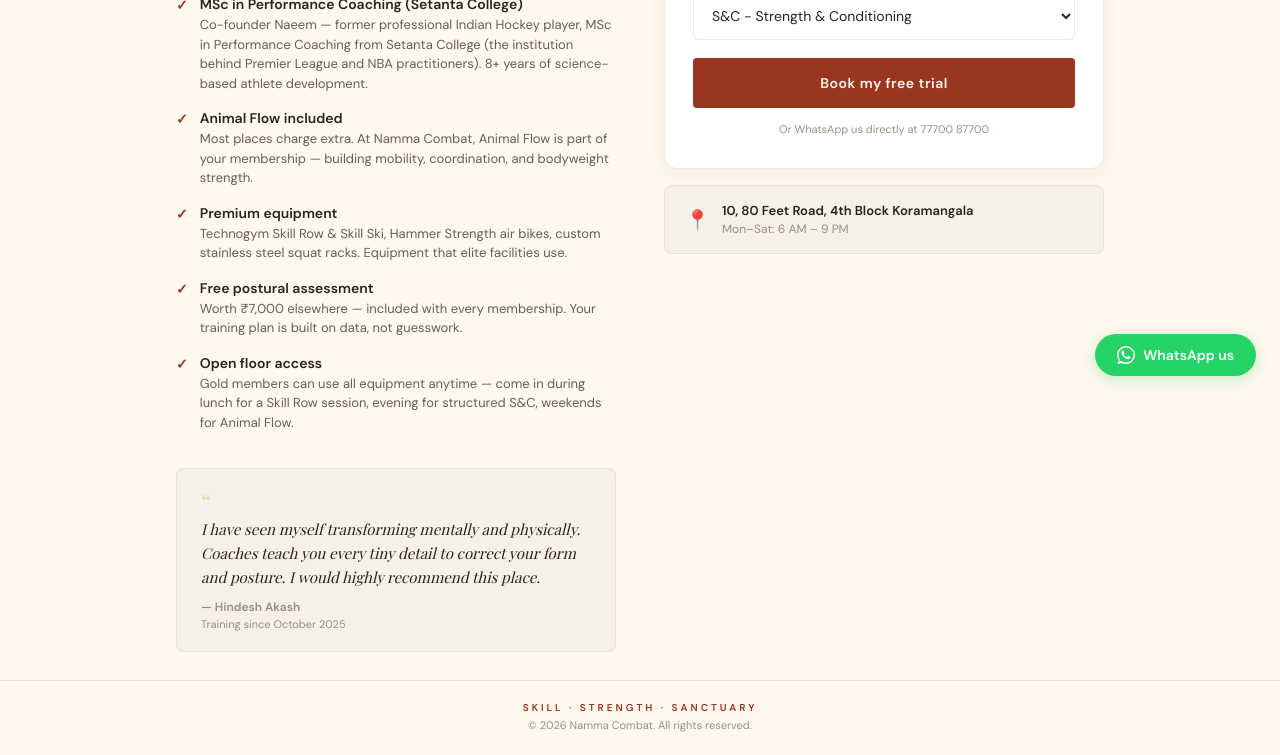
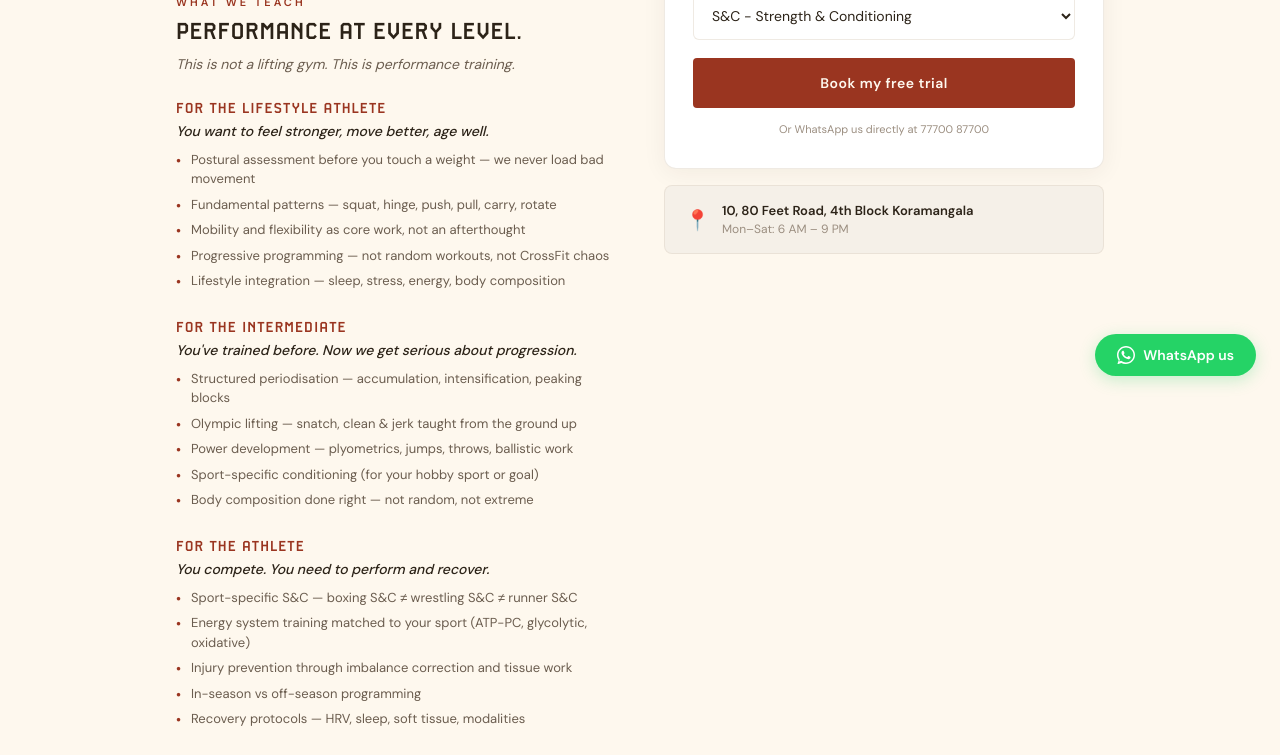
Before and after one commit to vikramravella/namma-combat-site, a Next.js app: page /strength in a window 1280 px wide. Shown: the part 400-1155 px from the top of the page. Built offline with nearby package versions, Linux system fonts and the light colour scheme; a web font is replaced by a local one.

Commit message:
S&C landing: 3-level curriculum (Lifestyle/Intermediate/Athlete) + Animal Flow L1-L3 progression + Coach Naeem/Spoorthi/Manoj attribution + performance-not-lifting-gym framing

```diff
--- a/src/app/strength/page.js
+++ b/src/app/strength/page.js
@@ -32,12 +32,40 @@ function InlineForm() {
 export default function StrengthLanding() {
   const [v, setV] = useState(false);
   useEffect(() => { setV(true); }, []);
-  const points = [
-    ['MSc in Performance Coaching (Setanta College)', "Co-founder Naeem — former professional Indian Hockey player, MSc in Performance Coaching from Setanta College (the institution behind Premier League and NBA practitioners). 8+ years of science-based athlete development."],
-    ['Animal Flow included', "Most places charge extra. At Namma Combat, Animal Flow is part of your membership — building mobility, coordination, and bodyweight strength."],
-    ['Premium equipment', "Technogym Skill Row & Skill Ski, Hammer Strength air bikes, custom stainless steel squat racks. Equipment that elite facilities use."],
-    ['Free postural assessment', "Worth ₹7,000 elsewhere — included with every membership. Your training plan is built on data, not guesswork."],
-    ['Open floor access', "Gold members can use all equipment anytime — come in during lunch for a Skill Row session, evening for structured S&C, weekends for Animal Flow."],
+  const levels = [
+    {
+      label: 'For the Lifestyle Athlete',
+      intro: 'You want to feel stronger, move better, age well.',
+      items: [
+        'Postural assessment before you touch a weight — we never load bad movement',
+        'Fundamental patterns — squat, hinge, push, pull, carry, rotate',
+        'Mobility and flexibility as core work, not an afterthought',
+        'Progressive programming — not random workouts, not CrossFit chaos',
+        'Lifestyle integration — sleep, stress, energy, body composition',
+      ],
+    },
+    {
+      label: 'For the Intermediate',
+      intro: "You've trained before. Now we get serious about progression.",
+      items: [
+        'Structured periodisation — accumulation, intensification, peaking blocks',
+        'Olympic lifting — snatch, clean & jerk taught from the ground up',
+        'Power development — plyometrics, jumps, throws, ballistic work',
+        'Sport-specific conditioning (for your hobby sport or goal)',
+        'Body composition done right — not random, not extreme',
+      ],
+    },
+    {
+      label: 'For the Athlete',
+      intro: 'You compete. You need to perform and recover.',
+      items: [
+        'Sport-specific S&C — boxing S&C ≠ wrestling S&C ≠ runner S&C',
+        'Energy system training matched to your sport (ATP-PC, glycolytic, oxidative)',
+        'Injury prevention through imbalance correction and tissue work',
+        'In-season vs off-season programming',
+        'Recovery protocols — HRV, sleep, soft tissue, modalities',
+      ],
+    },
   ];
   return (
     <><style jsx global>{`@import url('https://fonts.googleapis.com/css2?family=Archivo+Black&family=DM+Sans:wght@400;500;600;700&family=Playfair+Display:ital@0;1&display=swap');@font-face{font-family:'Materia Pro';src:url('/fonts/MateriaPro-Bold.otf') format('opentype');font-weight:700;font-style:normal;font-display:swap;}*,*::before,*::after{box-sizing:border-box;margin:0;padding:0;}html{scroll-behavior:smooth;}body{background:${T.cream};color:${T.text};-webkit-font-smoothing:antialiased;}`}</style>
@@ -49,8 +77,30 @@ export default function StrengthLanding() {
             <p style={{ fontFamily: T.fontBody, fontSize: 11, letterSpacing: 3, color: T.rust, textTransform: 'uppercase', fontWeight: 600, margin: '0 0 12px' }}>Strength &amp; conditioning in Bangalore</p>
             <h1 style={{ fontFamily: T.fontDisplay, fontSize: 'clamp(28px, 5vw, 42px)', fontWeight: 900, color: T.text, lineHeight: 1.1, textTransform: 'uppercase', letterSpacing: 1, margin: '0 0 20px' }}>Strength that<br/>serves a purpose.</h1>
             <p style={{ fontFamily: T.fontBody, fontSize: 16, color: T.textLight, lineHeight: 1.7, margin: '0 0 32px', maxWidth: 480 }}>Not a regular fitness centre. A structured S&amp;C program designed by a performance coach with an MSc from Setanta College — the institution behind Premier League and NBA practitioners. Animal Flow, HIIT, Olympic Lifting, and premium equipment.</p>
-            <div style={{ display: 'flex', flexDirection: 'column', gap: 16, marginBottom: 36 }}>
-              {points.map(([title, desc], i) => (<div key={i} style={{ display: 'flex', gap: 12, alignItems: 'flex-start', opacity: v?1:0, transform: v?'translateY(0)':'translateY(10px)', transition: `all 0.5s ease ${0.2+i*0.1}s` }}><span style={{ fontFamily: T.fontBody, fontSize: 14, color: T.rust, fontWeight: 700, marginTop: 1, flexShrink: 0 }}>✓</span><div><p style={{ fontFamily: T.fontBody, fontSize: 14, fontWeight: 600, color: T.text, margin: '0 0 2px' }}>{title}</p><p style={{ fontFamily: T.fontBody, fontSize: 13, color: T.textLight, lineHeight: 1.5, margin: 0 }}>{desc}</p></div></div>))}
+            <div style={{ marginBottom: 36 }}>
+              <p style={{ fontFamily: T.fontBody, fontSize: 11, letterSpacing: 3, color: T.rust, textTransform: 'uppercase', fontWeight: 600, margin: '0 0 8px' }}>What we teach</p>
+              <h2 style={{ fontFamily: T.fontDisplay, fontSize: 24, fontWeight: 900, color: T.text, margin: '0 0 8px', textTransform: 'uppercase', letterSpacing: 0.5 }}>Performance at every level.</h2>
+              <p style={{ fontFamily: T.fontBody, fontSize: 14, color: T.textLight, lineHeight: 1.6, margin: '0 0 24px', fontStyle: 'italic' }}>This is not a lifting gym. This is performance training.</p>
+              {levels.map((lvl, i) => (
+                <div key={i} style={{ marginBottom: 28, opacity: v?1:0, transform: v?'translateY(0)':'translateY(10px)', transition: `all 0.5s ease ${0.2+i*0.1}s` }}>
+                  <h3 style={{ fontFamily: T.fontDisplay, fontSize: 15, fontWeight: 900, color: T.rust, margin: '0 0 6px', textTransform: 'uppercase', letterSpacing: 1 }}>{lvl.label}</h3>
+                  <p style={{ fontFamily: T.fontBody, fontSize: 14, color: T.text, fontWeight: 500, margin: '0 0 10px', fontStyle: 'italic' }}>{lvl.intro}</p>
+                  {lvl.items.map((item, j) => (
+                    <div key={j} style={{ display: 'flex', gap: 10, alignItems: 'flex-start', marginBottom: 6 }}>
+                      <span style={{ fontFamily: T.fontBody, fontSize: 13, color: T.rust, fontWeight: 700, marginTop: 2, flexShrink: 0 }}>•</span>
+                      <p style={{ fontFamily: T.fontBody, fontSize: 13, color: T.textLight, lineHeight: 1.5, margin: 0 }}>{item}</p>
+                    </div>
+                  ))}
+                </div>
+              ))}
+              <div style={{ marginTop: 24, padding: '18px 22px', background: 'rgba(227,199,104,0.12)', borderLeft: `3px solid ${T.gold}`, borderRadius: 4 }}>
+                <h3 style={{ fontFamily: T.fontDisplay, fontSize: 13, fontWeight: 900, color: T.text, margin: '0 0 6px', textTransform: 'uppercase', letterSpacing: 1 }}>Animal Flow &mdash; Movement as Skill</h3>
+                <p style={{ fontFamily: T.fontBody, fontSize: 13, color: T.textLight, lineHeight: 1.6, margin: 0 }}>Included in every S&C membership. Level 1 (beginner): base poses, form-specific movements, ground mastery. Level 2 (intermediate): flows, transitions, call-and-response. Level 3 (advanced): complex flows, creative expression, athletic performance.</p>
+              </div>
+              <div style={{ marginTop: 16, padding: '18px 22px', background: T.warm, borderLeft: `3px solid ${T.rust}`, borderRadius: 4 }}>
+                <h3 style={{ fontFamily: T.fontDisplay, fontSize: 13, fontWeight: 900, color: T.text, margin: '0 0 6px', textTransform: 'uppercase', letterSpacing: 1 }}>Who teaches you</h3>
+                <p style={{ fontFamily: T.fontBody, fontSize: 13, color: T.textLight, lineHeight: 1.6, margin: 0 }}><strong style={{ color: T.text }}>Coach Mohammed Naeem</strong> &mdash; MSc Performance Coaching (Setanta College), former professional Indian Hockey player, 8+ years building athletes. Supported by <strong style={{ color: T.text }}>Coach Spoorthi</strong> (Animal Flow L1 certified, women's health specialist) and <strong style={{ color: T.text }}>Coach Manoj</strong> (Skill India certified, beginner specialist).</p>
+              </div>
             </div>
             <div style={{ padding: '20px 24px', background: T.warm, borderRadius: 8, border: `1px solid ${T.border}` }}>
               <div style={{ fontFamily: T.fontSerif, fontSize: 24, color: T.gold, lineHeight: 1, marginBottom: 4, opacity: 0.6 }}>&ldquo;</div>
```
